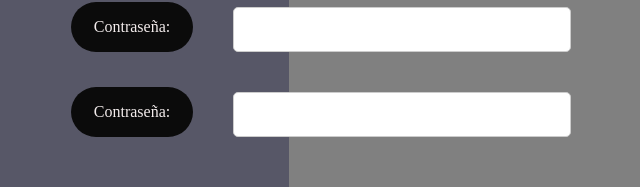
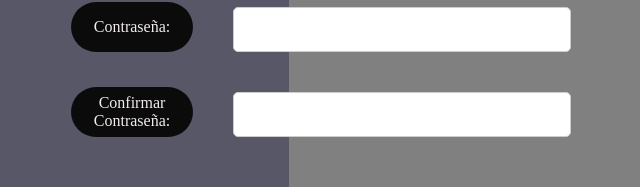
Before and after one commit to JuanEPN/Data-Save-U, a React (Vite) app: page /crearCuenta in a window 1280 px wide. Shown: the part 203-390 px from the top of the page, without its empty margins (479-1119 px from the left). Built offline with nearby package versions, Linux system fonts and the light colour scheme.

Commit message:
cambio contraseña a confirmar contraseña

```diff
--- a/src/pages/create/CrearCuenta.jsx
+++ b/src/pages/create/CrearCuenta.jsx
@@ -36,7 +36,7 @@ const Crearcuenta = () => {
         />
       </div>
       <div className="group">
-        <label htmlFor="contraseñaB"> Contraseña:</label>
+        <label htmlFor="contraseñaB">Confirmar Contraseña:</label>
         <input
           type="text"
           className="contraseñaB-text"
```
